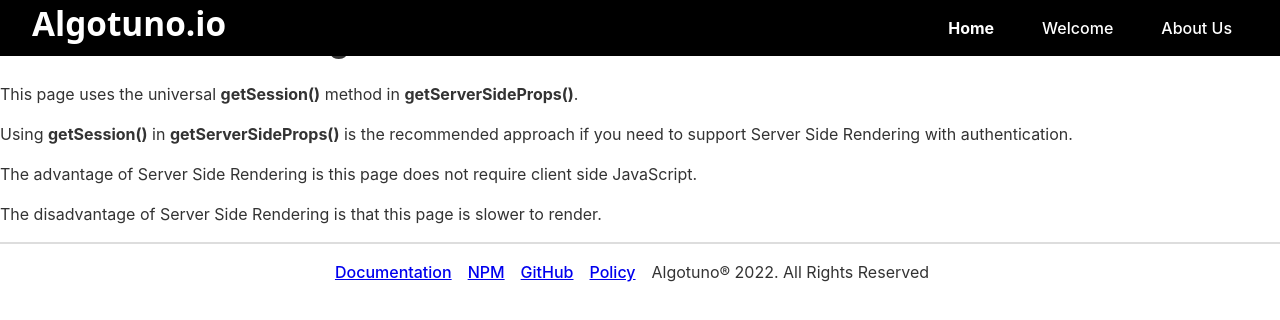
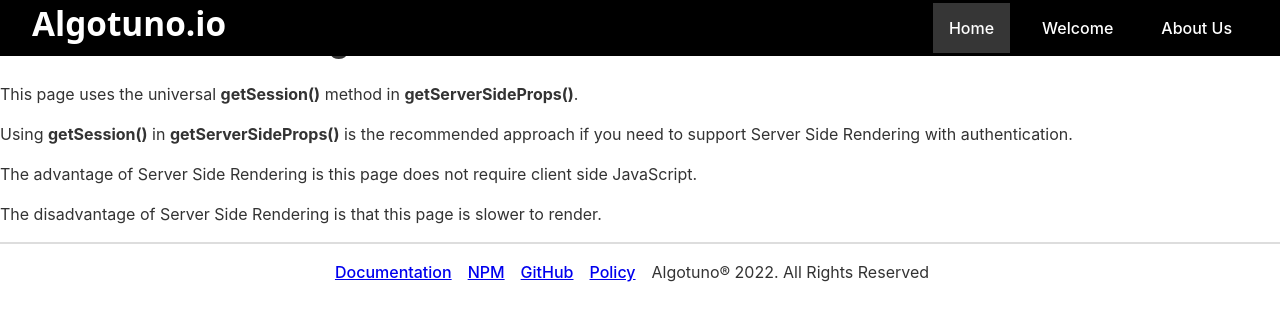
Before and after one commit to sayyidkhan/algotuno_web, a Next.js app: page /server in a window 1280 px wide. In both pictures the pointer is over the link "Home". Shown: the top 320 px of the page. Built offline with nearby package versions, Linux system fonts and the light colour scheme; no server answers.

Commit message:
changes to footer

```diff
--- a/components/header.module.css
+++ b/components/header.module.css
@@ -33,16 +33,16 @@
 
   color: white;
   text-align: center;
-  padding: 14px 16px;
+  padding: 15px 16px;
   text-decoration: none;
   margin-right: 1rem;
 
 }
 
 .navItem a:hover{
-  /* background-color: rgb(54, 54, 54); */
+  background-color: rgb(54, 54, 54);
   transition: 0.3s;
-  font-weight: bold;
+
 }
 
 /* .signedInStatus {
```
